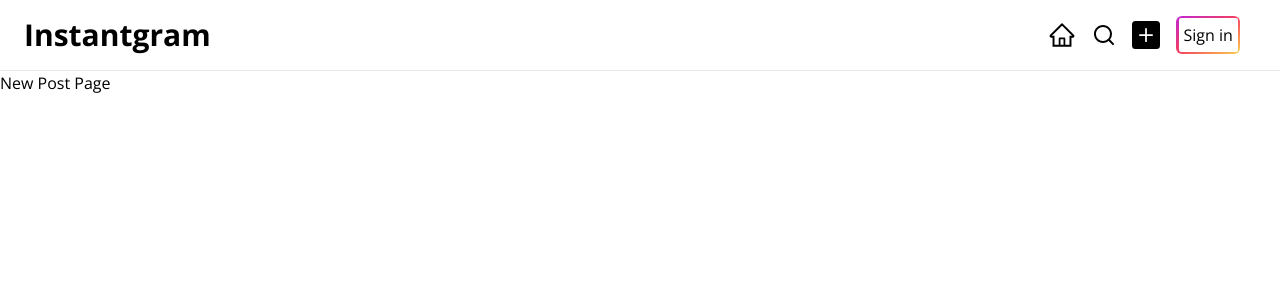
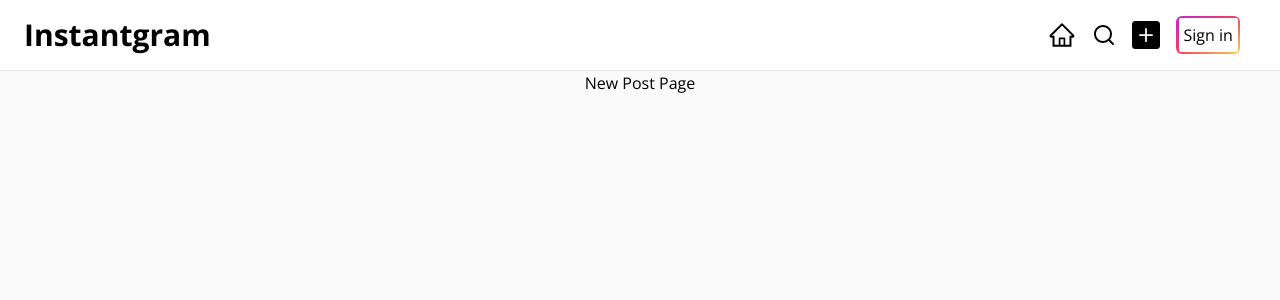
Before and after one commit to cham0287/next-instagram, a Next.js app in the folder client/: page /new in a window 1280 px wide. Shown: the top 300 px of the page. Built offline with nearby package versions, Linux system fonts and the light colour scheme; no server answers.

Commit message:
Design: 홈 레이아웃 수정

```diff
--- a/client/src/app/globals.css
+++ b/client/src/app/globals.css
@@ -5,5 +5,6 @@
 html,
 body {
   max-width: 100vw;
+  height: 100vh;
   overflow-x: hidden;
 }
--- a/client/src/app/layout.tsx
+++ b/client/src/app/layout.tsx
@@ -24,7 +24,7 @@ export default function RootLayout({
           <header className='sticky top-0 bg-white z-10 border-b'>
             <Header />
           </header>
-          <main>
+          <main className='w-full flex justify-center bg-neutral-50 min-h-full'>
             <SWRConfigContext>{children}</SWRConfigContext>
           </main>
         </AuthContext>
--- a/client/src/app/page.tsx
+++ b/client/src/app/page.tsx
@@ -15,11 +15,11 @@ export default async function HomePage() {
 
   return (
     <section className='w-full max-w-[850px] flex flex-col md:flex-row p-4'>
-      <div className='w-full basis-3/4'>
+      <div className='w-full basis-3/4 min-w-0'>
         <FollowingBar />
         <PostList />
       </div>
-      <div className='basis-1/4'>
+      <div className='basis-1/4 ml-8'>
         <SideBar user={user} />
       </div>
     </section>
```
